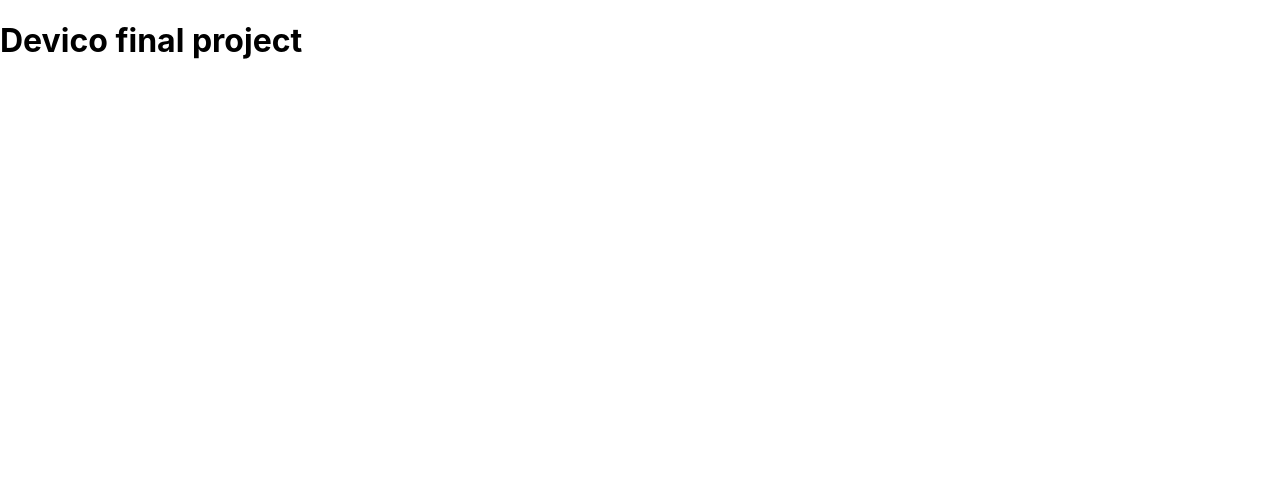
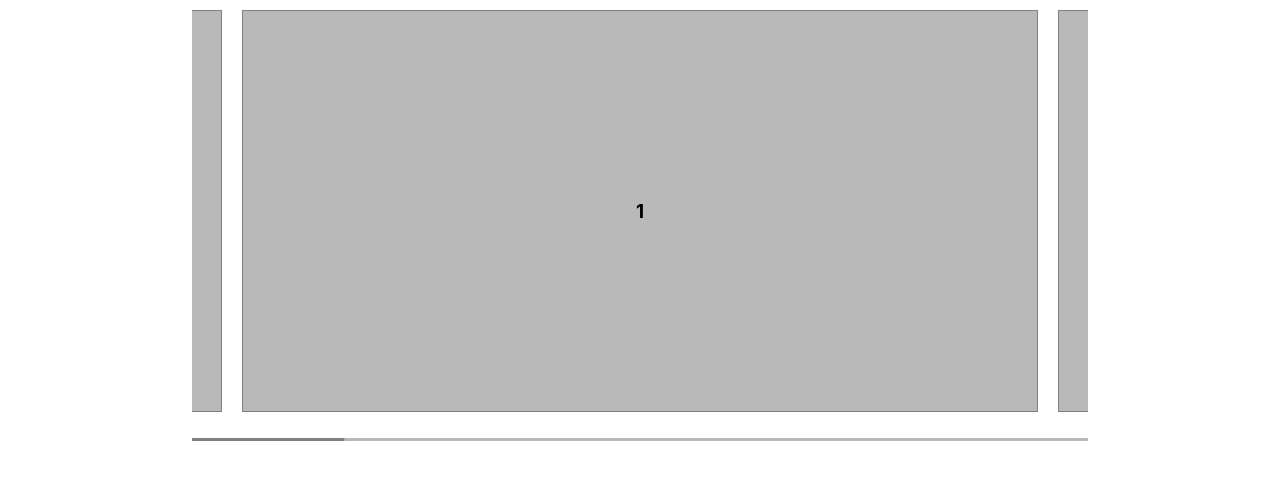
Before and after one commit to cstruchevs/Devico_Project_Client, a React (Create React App) app: page / in a window 1280 px wide. Shown: the top 480 px of the page. Built offline with nearby package versions, Linux system fonts and the light colour scheme.

Commit message:
create base of carousel

```diff
--- a/src/App.tsx
+++ b/src/App.tsx
@@ -1,9 +1,32 @@
-import React from 'react';
+import React from "react";
+import Carousel from "./components/Carousel/Carousel";
+import css from "./components/Carousel/Carousel.module.css";
+
+const items: JSX.Element[] = [
+  <div className={css.card_inner}>
+    <h3>1</h3>
+  </div>,
+  <div className={css.card_inner}>
+    <h3>2</h3>
+  </div>,
+  <div className={css.card_inner}>
+    <h3>3</h3>
+  </div>,
+  <div className={css.card_inner}>
+    <h3>4</h3>
+  </div>,
+  <div className={css.card_inner}>
+    <h3>5</h3>
+  </div>,
+  <div className={css.card_inner}>
+    <h3>6</h3>
+  </div>,
+];
 
 function App() {
   return (
     <div className="App">
-      <h1>Devico final project</h1>
+      <Carousel items={items} />
     </div>
   );
 }
--- /dev/null
+++ b/src/components/Carousel/Carousel.module.css
@@ -0,0 +1,10 @@
+.card_inner {
+    margin: 10px;
+    height: 400px;
+    text-align: center;
+    background-color: #B9B9B9;
+    border: 1px solid gray;
+    display: flex;
+    justify-content: center;
+    align-items: center;
+}
--- /dev/null
+++ b/src/components/Carousel/Carousel.tsx
@@ -0,0 +1,82 @@
+import { FC, useState } from "react";
+import Slider, { LazyLoadTypes } from "react-slick";
+import "slick-carousel/slick/slick.css";
+import "slick-carousel/slick/slick-theme.css";
+import { MobileStepper, Container } from "@mui/material";
+import { ContainerSlideStyle, ContainerSectionStyle } from "./CarouselStyles";
+
+export interface CarouselProps {
+  items: JSX.Element[];
+}
+
+export interface CarouselItem {
+  index: number;
+  jsx: JSX.Element;
+}
+
+const Carousel: FC<CarouselProps> = (props) => {
+  const { items } = props;
+  const [activeSlide, setActiveState] = useState<number>(1);
+
+  const carouselItems = items.map<CarouselItem>((item, index) => ({
+    index: index,
+    jsx: item,
+  }));
+
+  const settings = {
+    centerMode: true,
+    infinite: true,
+    slidesToShow: 1,
+    speed: 600,
+    arrows: false,
+    centerPadding: "40px",
+    dots: false,
+    autoplay: false,
+    autoplaySpeed: 3000,
+    pauseOnHover: true,
+    lazyLoad: "ondemand" as LazyLoadTypes,
+    afterChange: (current: number) => setActiveState(current + 1),
+  };
+
+  return (
+    <Container
+      classes={ContainerSectionStyle}
+      sx={{ padding: "0px !important", maxWidth: "70% !important" }}
+    >
+      <Slider {...settings}>
+        {carouselItems.map((item) => (
+          <Container
+            key={item.index}
+            classes={ContainerSlideStyle}
+            sx={{ padding: "0px !important" }}
+          >
+            {item.jsx}
+          </Container>
+        ))}
+      </Slider>
+      <MobileStepper
+        variant="progress"
+        steps={carouselItems.length + 1}
+        position="static"
+        activeStep={activeSlide}
+        sx={{
+          padding: "0px",
+          marginTop: "1em",
+          flexGrow: 1,
+          "& .MuiLinearProgress-root": {
+           width: "100%",
+           backgroundColor: "#B9B9B9",
+           height: "3px",
+          },
+          "& .MuiLinearProgress-bar1Determinate": {
+            backgroundColor: "gray",
+           },
+        }}
+        backButton={false}
+        nextButton={false}
+      />
+    </Container>
+  );
+};
+
+export default Carousel;
--- /dev/null
+++ b/src/components/Carousel/CarouselStyles.tsx
@@ -0,0 +1,10 @@
+import { styled, Container } from "@mui/material";
+
+export const ContainerSectionStyle = styled(Container)({
+    margin: "auto",
+  });
+
+export const ContainerSlideStyle = styled(Container)({
+  backgroundColor: "transparent",
+  width: "100%",
+});
```
Also changed, not shown: package.json (+11 -0 lines), src/index.css (line endings or trailing spaces), 1 other file (tests, documents, lock files or other folders).
